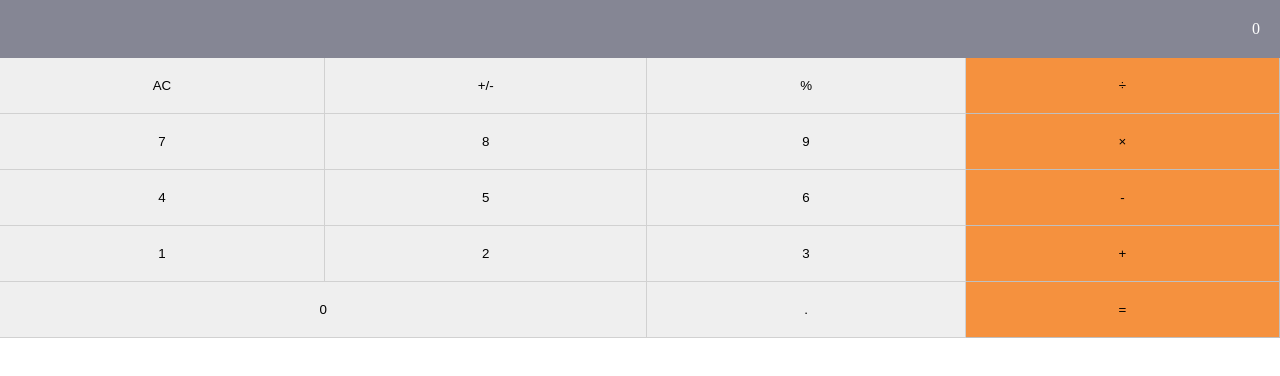
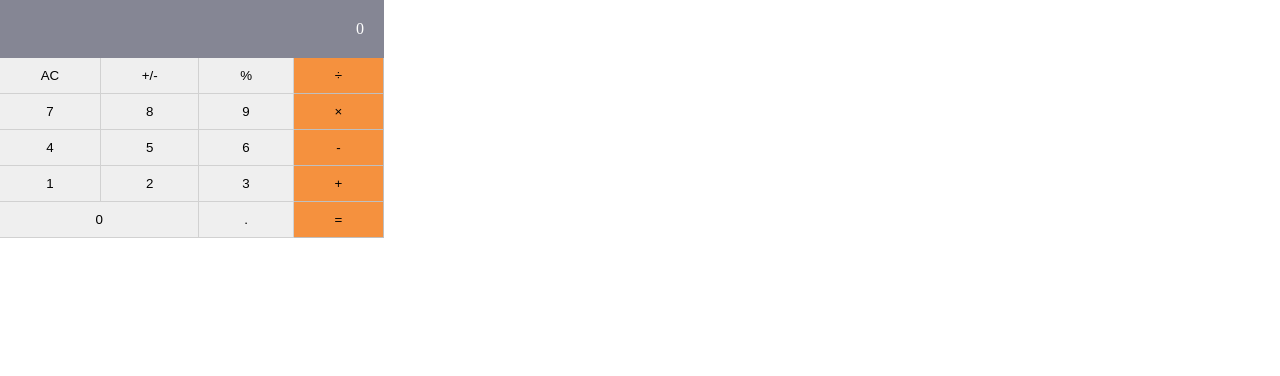
Before and after one commit to K0ppai/Math-Magicians, a React (Create React App) app: page /calculator in a window 1280 px wide. Shown: the top 376 px of the page. Built offline with nearby package versions, Linux system fonts and the light colour scheme.

Commit message:
Create a child component and update readme file

```diff
--- a/src/components/Calculator.css
+++ b/src/components/Calculator.css
@@ -2,6 +2,10 @@
   margin: 0;
   padding: 0;
   box-sizing: border-box;
+}
+
+.calculator-container {
+  width: 30%;
 }
 
 .display {
@@ -17,10 +21,11 @@
 }
 
 .buttons button {
-  padding: 20px;
+  padding: 10px;
   border: 1px solid rgb(209, 209, 209);
   border-top: none;
   border-left: none;
+  cursor: pointer;
 }
 
 #root > div > div > div.buttons > button:nth-child(17) {
--- a/src/components/Calculator.js
+++ b/src/components/Calculator.js
@@ -1,14 +1,11 @@
 import './Calculator.css';
-
-const buttonKeys = ['AC', '+/-', '%', '÷', '7', '8', '9', '×', '4', '5', '6', '-', '1', '2', '3', '+', '0', '.', '='];
+import Buttons from './buttons';
 
 function Calculator() {
   return (
     <div className="calculator-container">
       <div className="display">0</div>
-      <div className="buttons">
-        {buttonKeys.map((key) => <button type="button" key={key}>{key}</button>)}
-      </div>
+      <Buttons />
     </div>
   );
 }
--- /dev/null
+++ b/src/components/buttons.js
@@ -0,0 +1,11 @@
+const buttonKeys = ['AC', '+/-', '%', '÷', '7', '8', '9', '×', '4', '5', '6', '-', '1', '2', '3', '+', '0', '.', '='];
+
+function Buttons() {
+  return (
+    <div className="buttons">
+      {buttonKeys.map((key) => <button type="button" key={key}>{key}</button>)}
+    </div>
+  );
+}
+
+export default Buttons;
```
Also changed, not shown: 1 other file (tests, documents, lock files or other folders).
